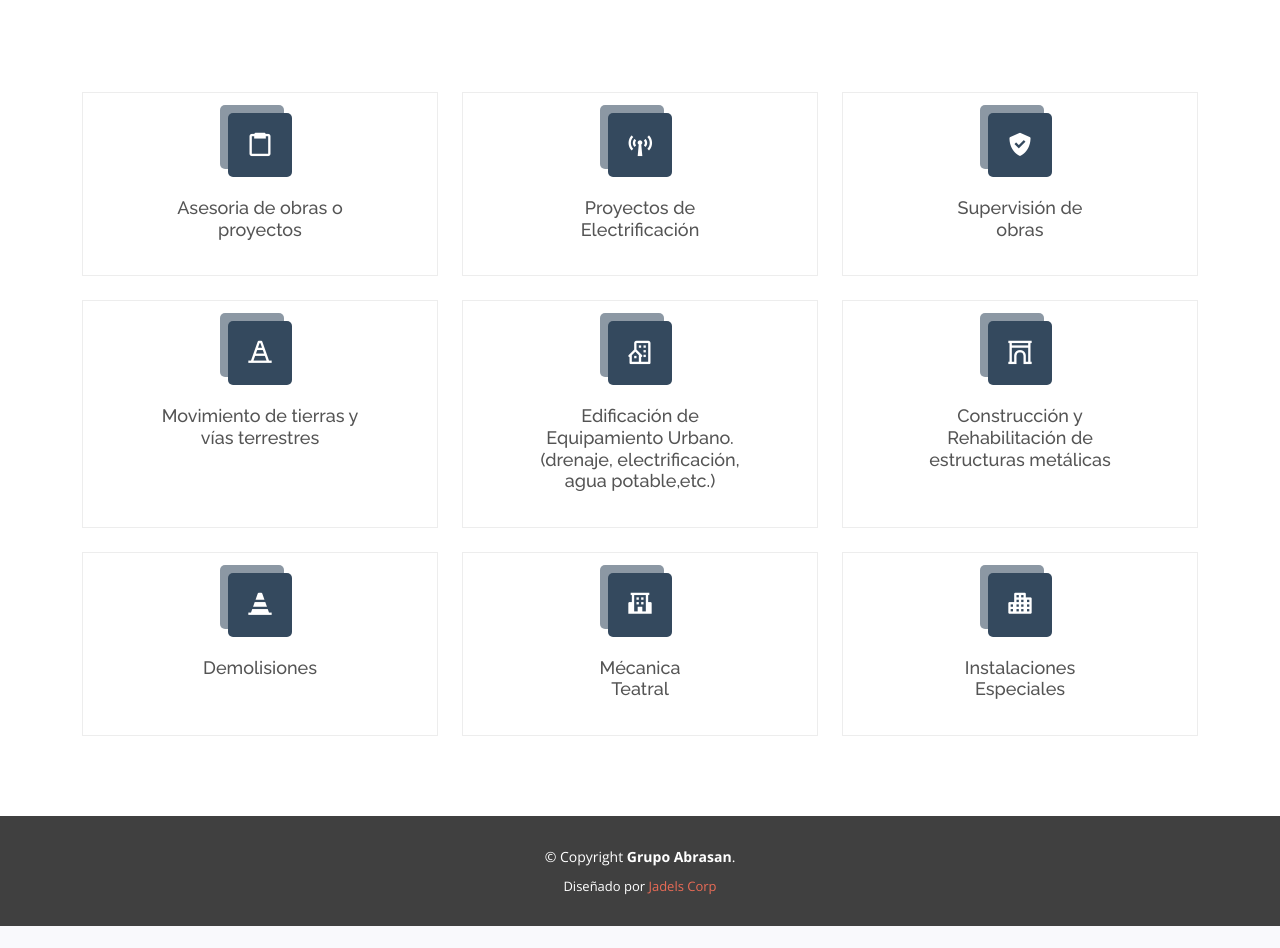
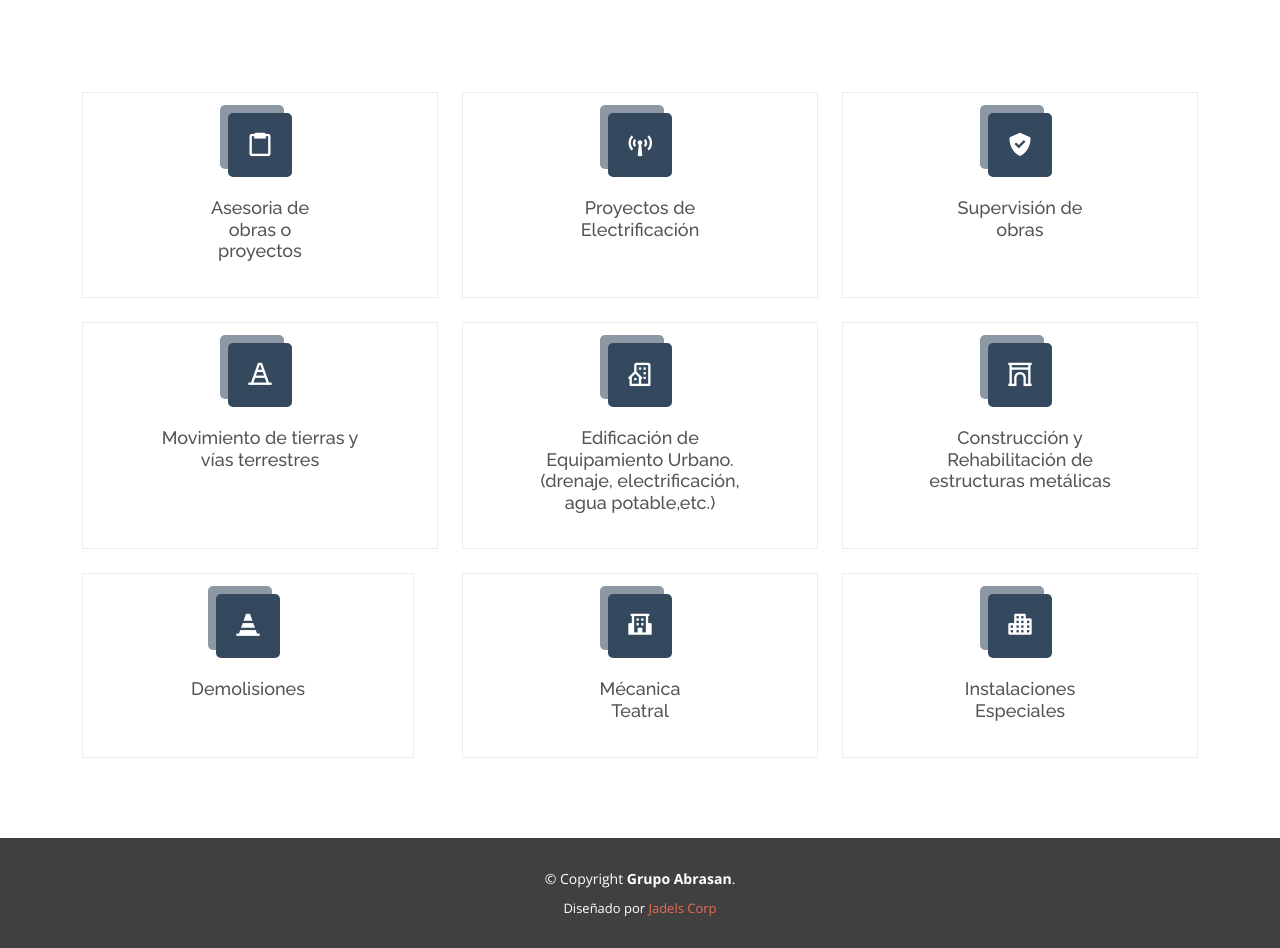
Before and after one commit to mons-castrosix/prueba2, a Django app: page /servicios-cliente/ in a window 1280 px wide. Shown: the part 392-1340 px from the top of the page. Before the commit the page ends 1318 px from the top, so only its background shows below. Run offline with Django 4.2, Linux system fonts and the light colour scheme; some libraries are stand-ins or nearby versions.

Commit message:
Update servicios-clientes.html

```diff
--- a/grupo_abrasan/sitio/templates/sitio/servicios-clientes.html
+++ b/grupo_abrasan/sitio/templates/sitio/servicios-clientes.html
@@ -117,7 +117,7 @@
 
         <div class="row">
           <div class="col-lg-4 col-md-6 d-flex align-items-stretch">
-            <div class="icon-box">
+            <div class="icon-box" style="padding: 20px 108px 20px !important;">
               <div class="icon"><i class='bx bx-clipboard'></i></div>
               <h4><a href="">Asesoria de obras o proyectos</a></h4>
 
@@ -164,14 +164,14 @@
             </div>
           </div>
           <div class="col-lg-4 col-md-6 d-flex align-items-stretch mt-4">
-            <div class="icon-box" style="padding: 20px 120px 20px !important;">
+            <div class="icon-box" style="padding: 20px 108px 20px !important;">
               <div class="icon"><i class='bx bxs-traffic-cone'></i></div>
               <h4><a href="">Demolisiones</a></h4>
 
             </div>
           </div>
           <div class="col-lg-4 col-md-6 d-flex align-items-stretch mt-4">
-            <div class="icon-box" style="padding: 20px 108px 20px !important;">
+            <div class="icon-box" style="padding: 20px 110px 20px !important;">
               <div class="icon"><i class='bx bxs-school'></i></div>
               <h4><a href="">Mécanica Teatral</a></h4>
 
```
